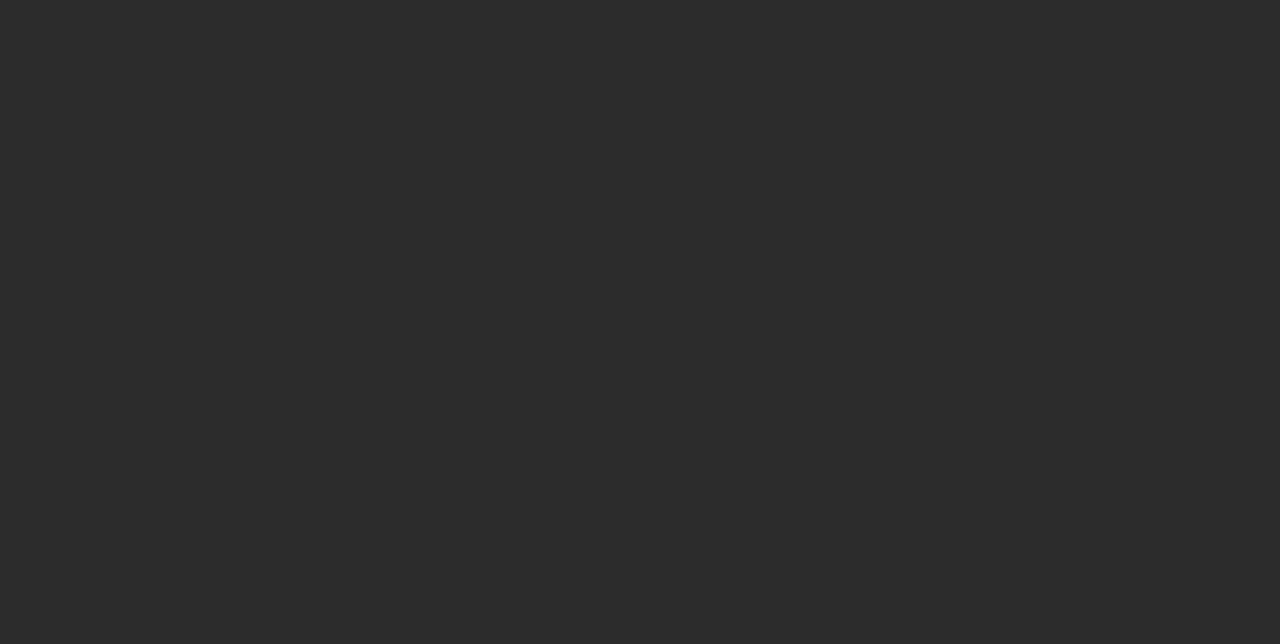
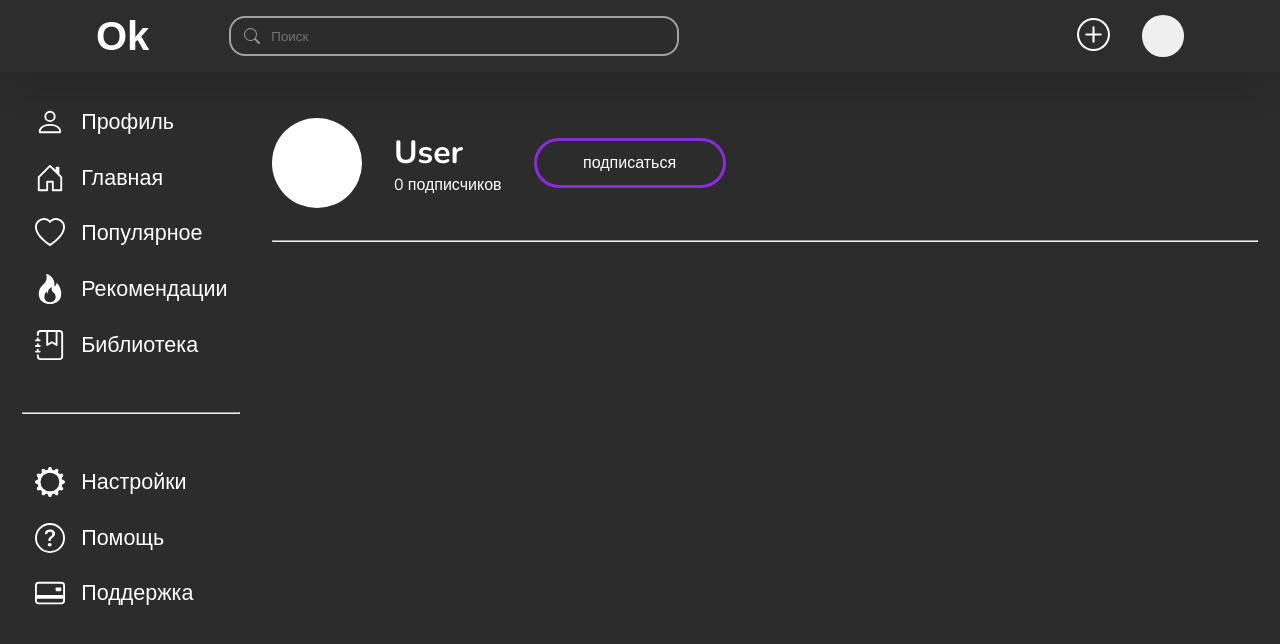
Before and after one commit to Maks1im/test-mobil--UI, a React (Vite) app: page /user in a window 1280 px wide. Before the commit this address had no page. Shown: the top 644 px of the page. Built offline with nearby package versions, Linux system fonts and the light colour scheme.

Commit message:
Add files via upload

```diff
--- a/src/App.jsx
+++ b/src/App.jsx
@@ -1,13 +1,17 @@
 import './styles/App.css'
 import {BrowserRouter, Routes, Route} from 'react-router-dom'
 import HomePage from "./pages/HomePage/HomePage.jsx";
+import AccountPage from "./pages/user/AccountPage.jsx";
+import UsersAccount from "./pages/user/UsersAccount.jsx";
 
 function App() {
   return (
     <>
       <BrowserRouter>
         <Routes>
-          <Route path="/" element={<HomePage />} />
+          <Route path={"/"} element={<HomePage />} />
+            <Route path={"/account"} element={<AccountPage />}/>
+            <Route path={"/user"} element={<UsersAccount />}/>
         </Routes>
       </BrowserRouter>
     </>
--- a/src/components/Video-container.jsx
+++ b/src/components/Video-container.jsx
@@ -1,6 +1,12 @@
 import {Link} from "react-router-dom";
+import {useState} from "react";
 
 function Video () {
+    const [views, setviews] = useState(0);
+    function viewsF(){
+        setviews(prevViews => prevViews + 1)
+    }
+
     return (
         <div className={"video-container"}>
             <iframe
@@ -9,8 +15,8 @@ function Video () {
                 allowFullScreen
             ></iframe>
             <h3>фильм - социальная сеть</h3>
-            <Link to={"/"}>аккаунт</Link>
-            <p>1,8 млн просмторов</p>
+            <Link to={"/user"}>аккаунт</Link>
+            <p>{views} просмотров</p>
         </div>
     )
 }
--- /dev/null
+++ b/src/pages/user/AccountPage.jsx
@@ -0,0 +1,37 @@
+import Header from "../../components/layout/Header.jsx";
+import SidebarMenuDesktop from "../../components/SidebarMenuDesktop.jsx";
+import MobilMenu from "../../components/MobilMenu.jsx";
+
+function accountPage () {
+    return (
+        <>
+            <Header/>
+            <main className="main-account">
+                <SidebarMenuDesktop/>
+                <div className={"user-mobile"}>
+                    <header className={"header-user"}>
+                        <button className={"user-button"}></button>
+                        <div className={"user-info"}>
+                            <h1 className={"user-name"}>User</h1>
+                            <p>0 подпсчиков</p>
+                        </div>
+                    </header>
+                    <hr/>
+                </div>
+                <div className={"user-desktop"}>
+                    <header className={"header-user"}>
+                        <button className={"user-button"}></button>
+                        <div className={"user-info"}>
+                            <h1 className={"user-name"}>User</h1>
+                            <p>0 подпсчиков</p>
+                        </div>
+                    </header>
+                    <hr/>
+                </div>
+            </main>
+            <MobilMenu/>
+        </>
+    )
+}
+
+export default accountPage
--- /dev/null
+++ b/src/pages/user/UsersAccount.jsx
@@ -0,0 +1,73 @@
+import Header from "../../components/layout/Header.jsx";
+import SidebarMenuDesktop from "../../components/SidebarMenuDesktop.jsx";
+import {useState} from "react";
+import MobilMenu from "../../components/MobilMenu.jsx";
+import Video from "../../components/Video-container.jsx";
+
+function UsersAccount () {
+    const [isSubscribed, setIsSubscribed] = useState(false);
+    const [subscribers, setSubscribers] = useState(0);
+
+    function toggleSubscribe() {
+        if (isSubscribed) {
+            setSubscribers(prev => prev - 1);
+        } else {
+            setSubscribers(prev => prev + 1);
+        }
+        setIsSubscribed(!isSubscribed);
+    }
+
+    return (
+        <>
+            <Header/>
+            <main className="main-account">
+                <SidebarMenuDesktop/>
+                <div className={"user-mobile"}>
+                    <header className={"header-user"}>
+                        <div className={"user-main"}>
+                            <button className={"user-button"}></button>
+                            <div className={"user-info"}>
+                                <h1 className={"user-name"}>User</h1>
+                                <p>{subscribers} подписчиков</p>
+                            </div>
+                        </div>
+                        <div className={"user-sub"}>
+                            {isSubscribed ? (
+                                <button onClick={toggleSubscribe} className={"sub-button"}>
+                                    вы подписаны
+                                </button>
+                            ) : (
+                                <button onClick={toggleSubscribe} className={"sub-button"}>
+                                    подписаться
+                                </button>
+                            )}
+                        </div>
+                    </header>
+                    <hr/>
+                </div>
+                <div className={"user-desktop"}>
+                    <header className={"header-user"}>
+                        <button className={"user-button"}></button>
+                        <div className={"user-info"}>
+                            <h1 className={"user-name"}>User</h1>
+                            <p>{subscribers} подписчиков</p>
+                        </div>
+                        {isSubscribed ? (
+                            <button onClick={toggleSubscribe} className={"sub-button"}>
+                                вы подписаны
+                            </button>
+                        ) : (
+                            <button onClick={toggleSubscribe} className={"sub-button"}>
+                                подписаться
+                            </button>
+                        )}
+                    </header>
+                    <hr/>
+                </div>
+            </main>
+            <MobilMenu/>
+        </>
+    )
+}
+
+export default UsersAccount;
--- a/src/styles/App.css
+++ b/src/styles/App.css
@@ -270,6 +270,110 @@
   }
 }
 
+.main-account {
+  display: flex;
+  flex-direction: row;
+  padding: 1.4rem;
+}
+.main-account .user-desktop,
+.main-account .user-mobile {
+  width: 100%;
+  gap: 2rem;
+  margin-top: 1.5rem;
+}
+.main-account .user-desktop .header-user,
+.main-account .user-mobile .header-user {
+  display: flex;
+  align-items: center;
+  gap: 2rem;
+}
+.main-account .user-desktop .header-user .user-info,
+.main-account .user-mobile .header-user .user-info {
+  display: flex;
+  flex-direction: column;
+}
+.main-account .user-desktop .header-user .user-button,
+.main-account .user-mobile .header-user .user-button {
+  padding: 2.8rem;
+  border-radius: 50%;
+  border: none;
+  background: white;
+}
+.main-account .user-desktop .header-user .sub-button,
+.main-account .user-mobile .header-user .sub-button {
+  padding: 0.8rem;
+  cursor: pointer;
+  width: 12rem;
+  border: 3px solid blueviolet;
+  border-radius: 2rem;
+  background: transparent;
+  color: white;
+  font-size: 1rem;
+  transition: 0.2s;
+}
+.main-account .user-desktop .header-user .sub-button:hover,
+.main-account .user-mobile .header-user .sub-button:hover {
+  background: blueviolet;
+}
+.main-account .user-desktop {
+  margin-left: 2rem;
+  display: flex;
+  flex-direction: column;
+}
+.main-account .user-desktop .main-video-container {
+  display: grid;
+  grid-template-columns: repeat(auto-fill, minmax(300px, 1fr));
+  gap: 1.5rem;
+  margin-top: 2rem;
+  width: 95%;
+}
+.main-account .user-desktop .main-video-container .video-container {
+  width: 100%;
+  aspect-ratio: 16/9;
+  border-radius: 0.5rem;
+}
+.main-account .user-desktop .main-video-container .video-container .video {
+  width: 100%;
+  height: 100%;
+  object-fit: cover;
+}
+@media (max-width: 1024px) {
+  .main-account .user-desktop {
+    display: none;
+  }
+}
+.main-account .user-mobile {
+  flex-direction: column;
+  margin: 0 auto;
+}
+.main-account .user-mobile .header-user {
+  flex-direction: column;
+}
+.main-account .user-mobile .header-user .user-main {
+  display: flex;
+  flex-direction: row;
+  align-items: center;
+  gap: 2rem;
+}
+.main-account .user-mobile .header-user .user-sub {
+  width: 100%;
+  display: flex;
+  justify-content: center;
+}
+.main-account .user-mobile hr {
+  width: 100%;
+}
+@media (max-width: 1024px) {
+  .main-account .user-mobile {
+    display: flex;
+  }
+}
+@media (min-width: 1025px) {
+  .main-account .user-mobile {
+    display: none;
+  }
+}
+
 * {
   margin: 0;
   padding: 0;
--- a/src/styles/App.scss
+++ b/src/styles/App.scss
@@ -4,6 +4,7 @@
 @use "styles_components/menuOther";
 @use "styles_components/videoContainer";
 @use "styles_components/SidebarMenuDesktop";
+@use "styles_page/userPage";
 
 *{margin: 0; padding: 0; box-sizing: border-box;}
 
--- /dev/null
+++ b/src/styles/styles_page/_userPage.scss
@@ -0,0 +1,110 @@
+.main-account {
+  display: flex;
+  flex-direction: row;
+  padding: 1.4rem;
+
+  .user-desktop,
+  .user-mobile {
+    width: 100%;
+    gap: 2rem;
+    margin-top: 1.5rem;
+
+    .header-user {
+      display: flex;
+      align-items: center;
+      gap: 2rem;
+
+      .user-info {
+        display: flex;
+        flex-direction: column;
+      }
+
+      .user-button {
+        padding: 2.8rem;
+        border-radius: 50%;
+        border: none;
+        background: white;
+      }
+
+      .sub-button {
+        padding: .8rem;
+        cursor: pointer;
+        width: 12rem;
+        border: 3px solid blueviolet;
+        border-radius: 2rem;
+        background: transparent;
+        color: white;
+        font-size: 1rem;
+        transition: 0.2s;
+
+        &:hover {
+          background: blueviolet;
+        }
+      }
+    }
+  }
+
+  .user-desktop {
+    margin-left: 2rem;
+    display: flex;
+    flex-direction: column;
+
+    .main-video-container {
+      display: grid;
+      grid-template-columns: repeat(auto-fill, minmax(300px, 1fr));
+      gap: 1.5rem;
+      margin-top: 2rem;
+      width: 95%;
+
+      .video-container {
+        width: 100%;
+        aspect-ratio: 16/9;
+        border-radius: 0.5rem;
+
+        .video {
+          width: 100%;
+          height: 100%;
+          object-fit: cover;
+        }
+      }
+    }
+
+    @media (max-width: 1024px) {
+      display: none;
+    }
+  }
+
+  .user-mobile {
+    flex-direction: column;
+    margin: 0 auto;
+
+    .header-user {
+      flex-direction: column;
+
+      .user-main {
+        display: flex;
+        flex-direction: row;
+        align-items: center;
+        gap: 2rem;
+      }
+
+      .user-sub {
+        width: 100%;
+        display: flex;
+        justify-content: center;
+      }
+    }
+
+    hr {
+      width: 100%;
+    }
+
+    @media (max-width: 1024px) {
+      display: flex;
+    }
+
+    @media (min-width: 1025px) {
+      display: none;
+    }
+  }
+}
```
Also changed, not shown: 1 other file (tests, documents, lock files or other folders).
